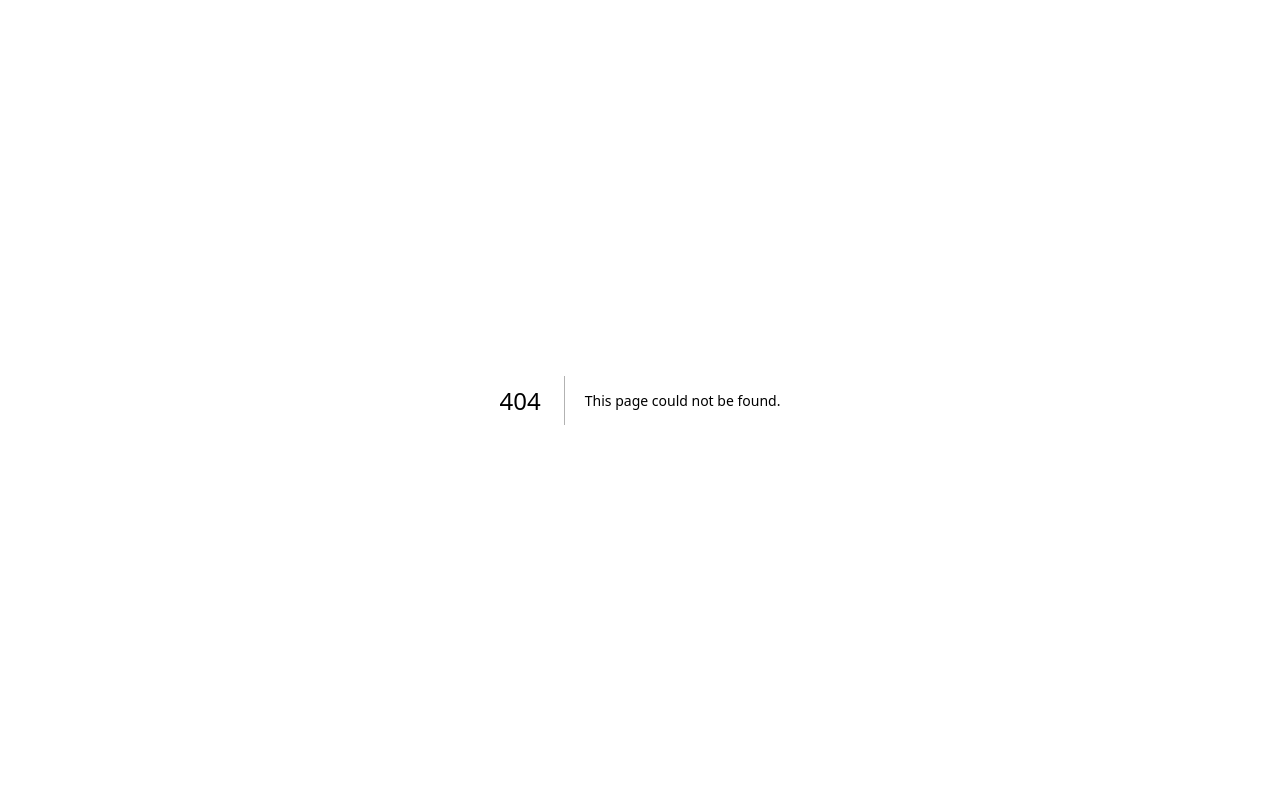
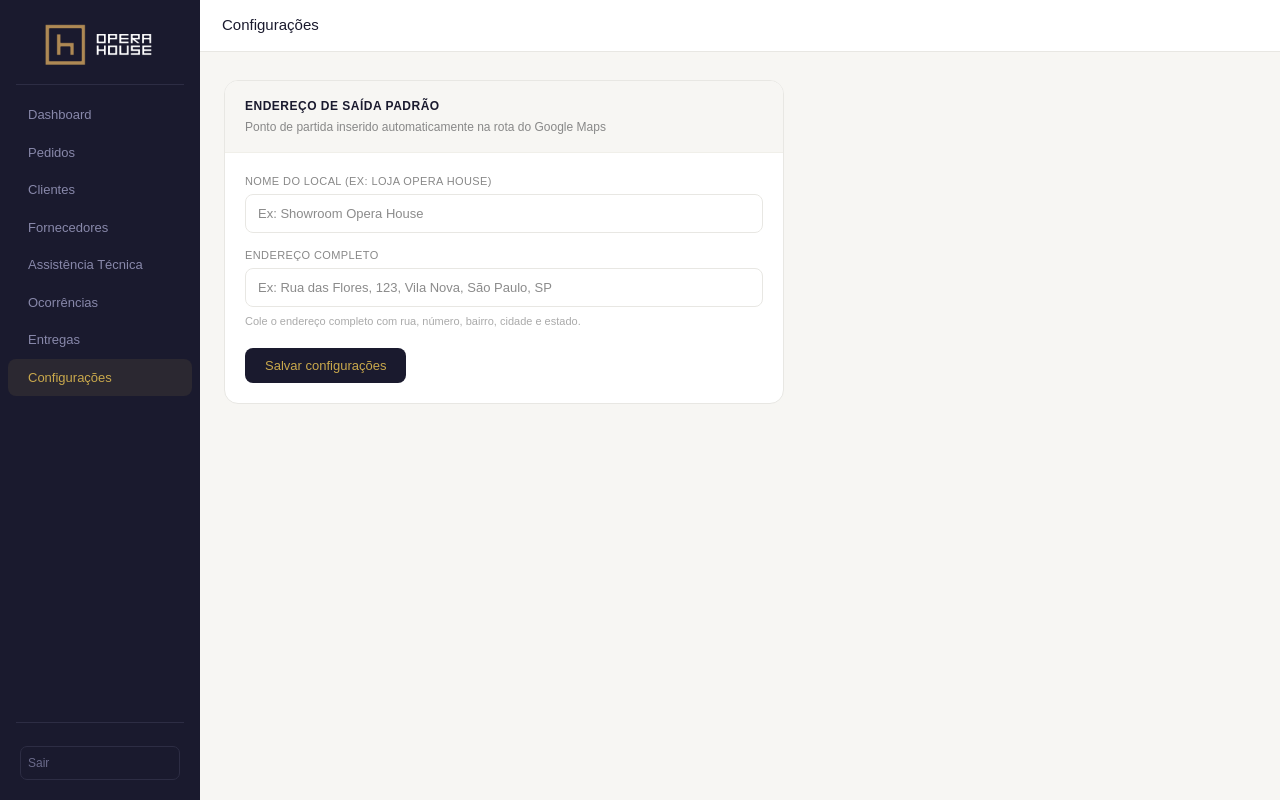
Before and after one commit to yorranfelix-ux/opera-house, a Next.js app: page /configuracoes in a window 1280 px wide. Before the commit this address had no page. Built offline with nearby package versions, Linux system fonts and the light colour scheme; no server answers; the database is empty.

Commit message:
Add configuracoes page with endereco de saida for Maps route

```diff
--- a/app/components/Sidebar.tsx
+++ b/app/components/Sidebar.tsx
@@ -12,6 +12,7 @@ const navItems = [
   { label: 'Assistência Técnica', href: '/assistencia' },
   { label: 'Ocorrências', href: '/ocorrencias' },
   { label: 'Entregas', href: '/entregas' },
+  { label: 'Configurações', href: '/configuracoes' },
 ]
 
 export default function Sidebar({ ativa }: { ativa: string }) {
--- /dev/null
+++ b/app/configuracoes/page.tsx
@@ -0,0 +1,90 @@
+'use client'
+
+import { useState, useEffect } from 'react'
+import { supabase } from '../lib/supabase'
+import Sidebar from '../components/Sidebar'
+
+export default function Configuracoes() {
+  const [enderecoSaida, setEnderecoSaida] = useState('')
+  const [nomeSaida, setNomeSaida] = useState('')
+  const [salvando, setSalvando] = useState(false)
+  const [salvo, setSalvo] = useState(false)
+
+  useEffect(() => { carregar() }, [])
+
+  async function carregar() {
+    const { data } = await supabase
+      .from('configuracoes')
+      .select('chave, valor')
+      .in('chave', ['endereco_saida', 'nome_saida'])
+    if (!data) return
+    const map = Object.fromEntries(data.map(r => [r.chave, r.valor || '']))
+    setEnderecoSaida(map['endereco_saida'] || '')
+    setNomeSaida(map['nome_saida'] || '')
+  }
+
+  async function salvar() {
+    setSalvando(true)
+    await Promise.all([
+      supabase.from('configuracoes').upsert({ chave: 'endereco_saida', valor: enderecoSaida }, { onConflict: 'chave' }),
+      supabase.from('configuracoes').upsert({ chave: 'nome_saida', valor: nomeSaida }, { onConflict: 'chave' }),
+    ])
+    setSalvando(false)
+    setSalvo(true)
+    setTimeout(() => setSalvo(false), 2500)
+  }
+
+  return (
+    <div style={{ display: 'flex', height: '100vh', fontFamily: 'sans-serif', background: '#f7f6f3' }}>
+      <Sidebar ativa="/configuracoes" />
+      <div style={{ flex: 1, display: 'flex', flexDirection: 'column', overflow: 'hidden' }}>
+        <div style={{ height: '52px', background: '#fff', borderBottom: '0.5px solid #e8e7e3', display: 'flex', alignItems: 'center', padding: '0 22px', fontSize: '15px', fontWeight: '500', color: '#1a1a2e', flexShrink: 0 }}>
+          Configurações
+        </div>
+
+        <div style={{ flex: 1, overflow: 'auto', padding: '28px 24px' }}>
+          <div style={{ maxWidth: '560px' }}>
+
+            <div style={{ background: '#fff', borderRadius: '14px', border: '0.5px solid #e8e7e3', overflow: 'hidden', marginBottom: '20px' }}>
+              <div style={{ padding: '16px 20px', borderBottom: '0.5px solid #f0efe9', background: '#f7f6f3' }}>
+                <div style={{ fontSize: '12px', fontWeight: '600', color: '#1a1a2e', textTransform: 'uppercase', letterSpacing: '0.5px' }}>Endereço de saída padrão</div>
+                <div style={{ fontSize: '12px', color: '#888', marginTop: '3px' }}>Ponto de partida inserido automaticamente na rota do Google Maps</div>
+              </div>
+              <div style={{ padding: '20px' }}>
+                <div style={{ marginBottom: '14px' }}>
+                  <div style={{ fontSize: '11px', color: '#888', marginBottom: '4px', textTransform: 'uppercase', letterSpacing: '0.4px' }}>Nome do local (ex: Loja Opera House)</div>
+                  <input
+                    value={nomeSaida}
+                    onChange={e => setNomeSaida(e.target.value)}
+                    placeholder="Ex: Showroom Opera House"
+                    style={{ width: '100%', padding: '9px 12px', borderRadius: '8px', border: '0.5px solid #e8e7e3', fontSize: '13px', outline: 'none', boxSizing: 'border-box' }}
+                  />
+                </div>
+                <div style={{ marginBottom: '6px' }}>
+                  <div style={{ fontSize: '11px', color: '#888', marginBottom: '4px', textTransform: 'uppercase', letterSpacing: '0.4px' }}>Endereço completo</div>
+                  <input
+                    value={enderecoSaida}
+                    onChange={e => setEnderecoSaida(e.target.value)}
+                    placeholder="Ex: Rua das Flores, 123, Vila Nova, São Paulo, SP"
+                    style={{ width: '100%', padding: '9px 12px', borderRadius: '8px', border: '0.5px solid #e8e7e3', fontSize: '13px', outline: 'none', boxSizing: 'border-box' }}
+                  />
+                </div>
+                <div style={{ fontSize: '11px', color: '#aaa', marginBottom: '18px' }}>
+                  Cole o endereço completo com rua, número, bairro, cidade e estado.
+                </div>
+                <button
+                  onClick={salvar}
+                  disabled={salvando}
+                  style={{ padding: '8px 20px', borderRadius: '8px', border: 'none', background: salvo ? '#3B6D11' : '#1a1a2e', color: salvo ? '#fff' : '#C9A84C', fontSize: '13px', fontWeight: '500', cursor: 'pointer', transition: 'background 0.2s' }}
+                >
+                  {salvo ? '✓ Salvo' : salvando ? 'Salvando...' : 'Salvar configurações'}
+                </button>
+              </div>
+            </div>
+
+          </div>
+        </div>
+      </div>
+    </div>
+  )
+}
--- a/app/entregas/page.tsx
+++ b/app/entregas/page.tsx
@@ -55,12 +55,17 @@ function montarEnderecoCliente(c: ClienteEntrega): string {
     .filter(Boolean).join(', ')
 }
 
-function abrirRotaMaps(entregas: Entrega[]) {
+async function abrirRotaMaps(entregas: Entrega[]) {
   const enderecos = entregas
     .map(e => montarEnderecoCliente(e.pedidos?.clientes))
     .filter(Boolean)
   if (enderecos.length === 0) return alert('Nenhum endereço cadastrado para os clientes deste dia.')
-  const url = 'https://www.google.com/maps/dir/' + enderecos.map(e => encodeURIComponent(e)).join('/')
+
+  const { data } = await supabase.from('configuracoes').select('valor').eq('chave', 'endereco_saida').single()
+  const saida = data?.valor?.trim()
+
+  const pontos = saida ? [saida, ...enderecos] : enderecos
+  const url = 'https://www.google.com/maps/dir/' + pontos.map(e => encodeURIComponent(e)).join('/')
   window.open(url, '_blank')
 }
 
```
